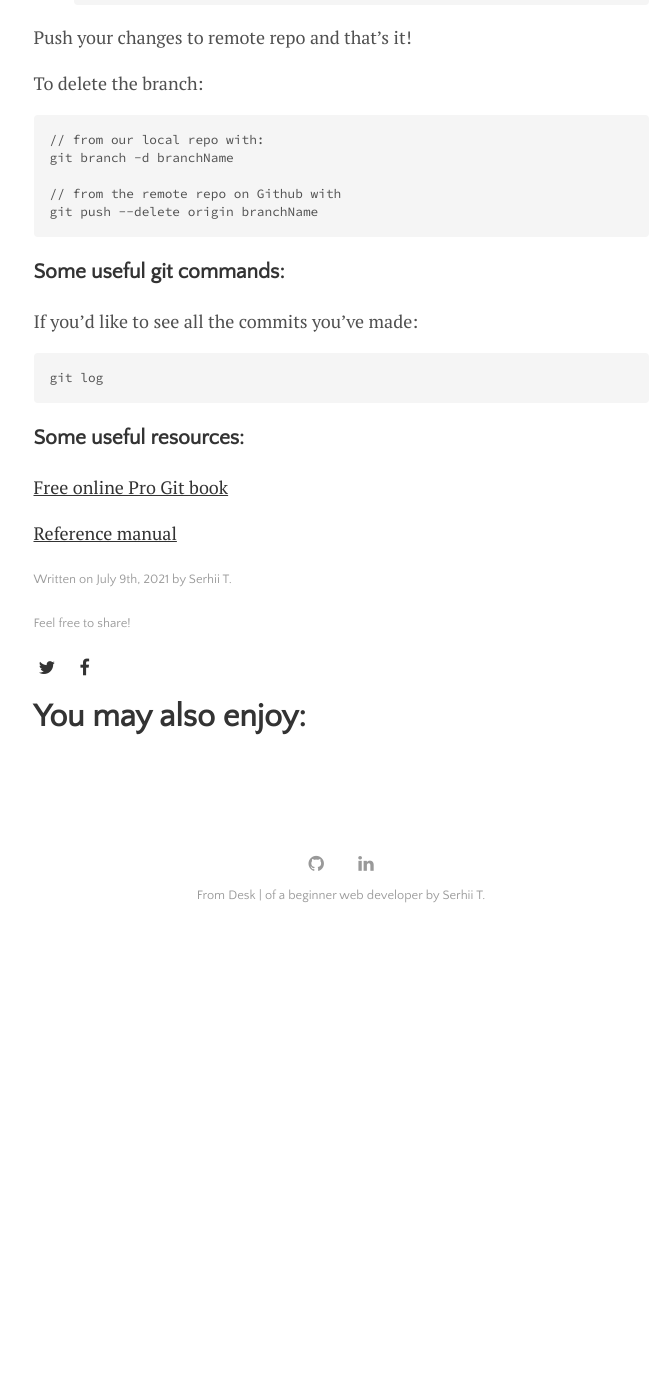
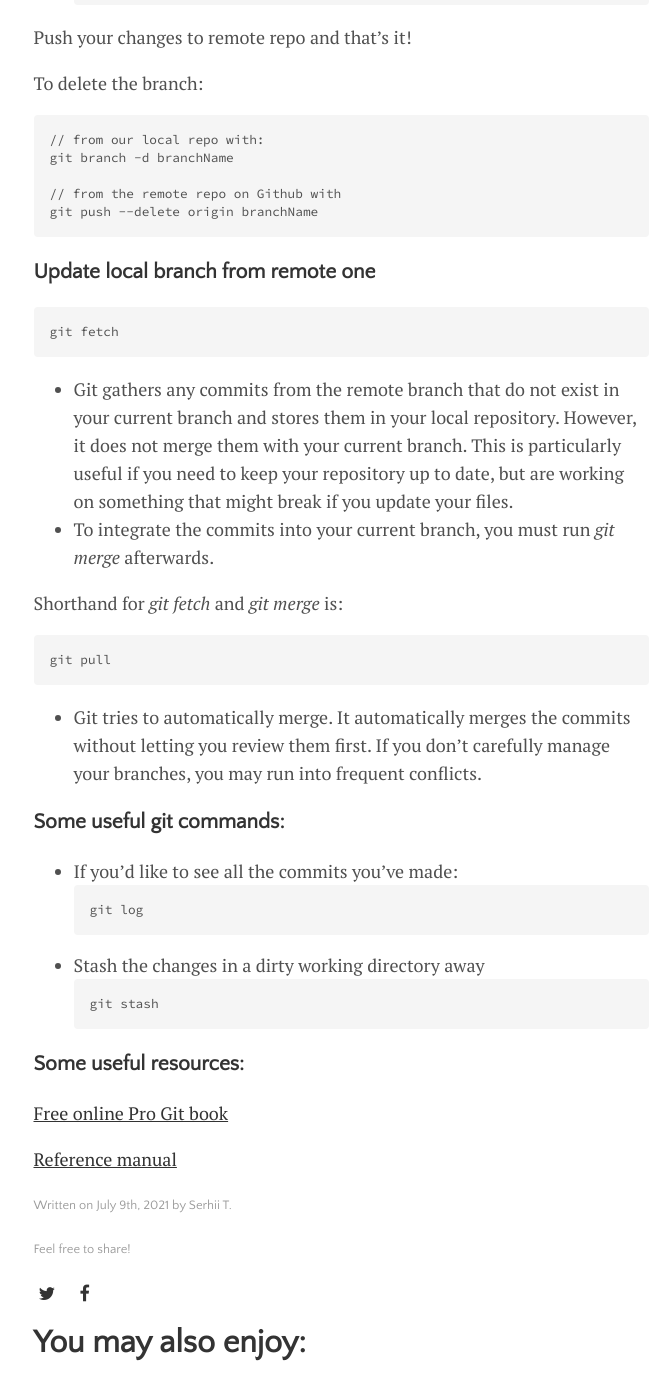
Before and after one commit to SergeyTocarchuk/sergeytocarchuk.github.io, a Jekyll site: the page built from _posts/2021-07-09-setup-github.md, in a window 1280 px wide and 1400 px high, scrolled down 3071 px. Shown: the whole window, without its empty margins (299-966 px from the left). Built offline with Jekyll 4.4.1, drawn with Linux system fonts in a browser that asks for light colours; before the commit the page ends 4012 px from its top, so only the background shows below that.

Commit message:
Update Git repo post

````diff
--- a/_posts/2021-07-09-setup-github.md
+++ b/_posts/2021-07-09-setup-github.md
@@ -116,11 +116,33 @@ git branch -d branchName
 git push --delete origin branchName
 ```
 
+### Update local branch from remote one
+
+```
+git fetch
+```
+
+- Git gathers any commits from the remote branch that do not exist in your current branch and stores them in your local repository. However, it does not merge them with your current branch. This is particularly useful if you need to keep your repository up to date, but are working on something that might break if you update your files.
+- To integrate the commits into your current branch, you must run _git merge_ afterwards.
+
+Shorthand for _git fetch_ and _git merge_ is:
+
+```
+git pull
+```
+
+- Git tries to automatically merge. It automatically merges the commits without letting you review them first. If you don’t carefully manage your branches, you may run into frequent conflicts.
+
 ### Some useful git commands:
 
-If you'd like to see all the commits you've made:
+- If you'd like to see all the commits you've made:
 ```
 git log
+```
+
+- Stash the changes in a dirty working directory away
+```
+git stash
 ```
 
 ### Some useful resources:
````
